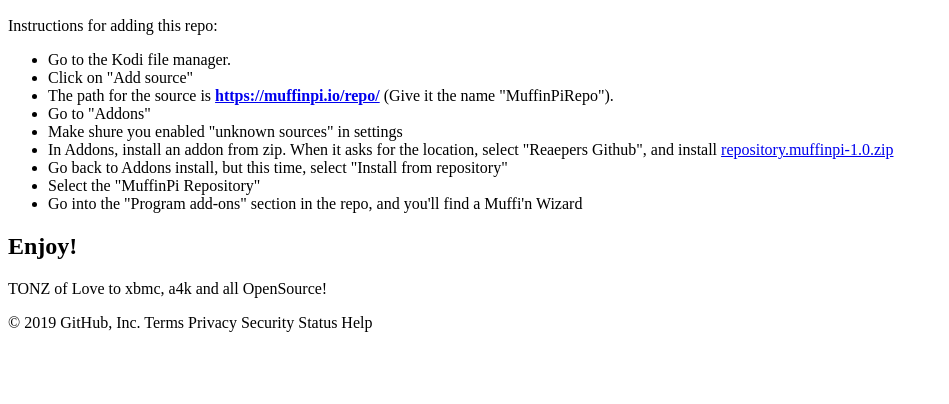
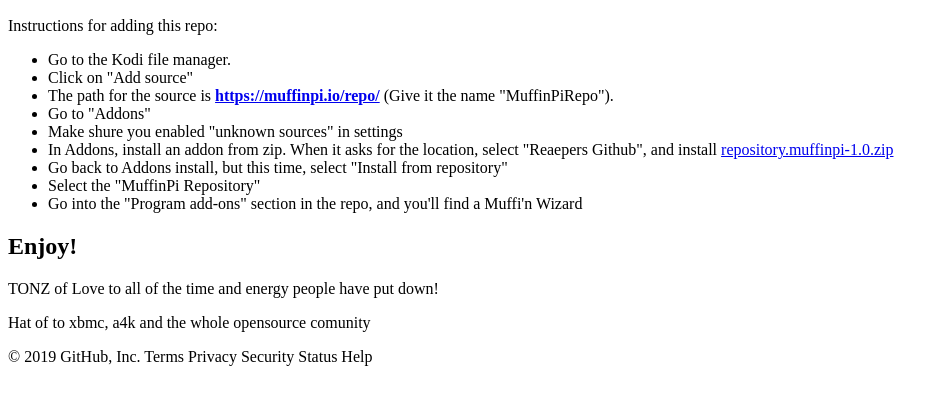
Before and after one commit to MuffinPi/MuffinPi.github.io, a plain HTML site: page index.html in a window 1280 px wide. Shown: the part 96-500 px from the top of the page, without its empty margins (0-949 px from the left). Drawn offline with Linux system fonts and the light colour scheme.

Commit message:
Update index.html

```diff
--- a/index.html
+++ b/index.html
@@ -24,7 +24,8 @@
     </ul>
 
 	<h2>Enjoy!</h2>
-    <p>TONZ of Love to xbmc, a4k and all OpenSource!</p>
+    <p>TONZ of Love to all of the time and energy people have put down!</p>
+    <p>Hat of to xbmc, a4k and the whole opensource comunity</p>
   </body>
 </html>
 
```
